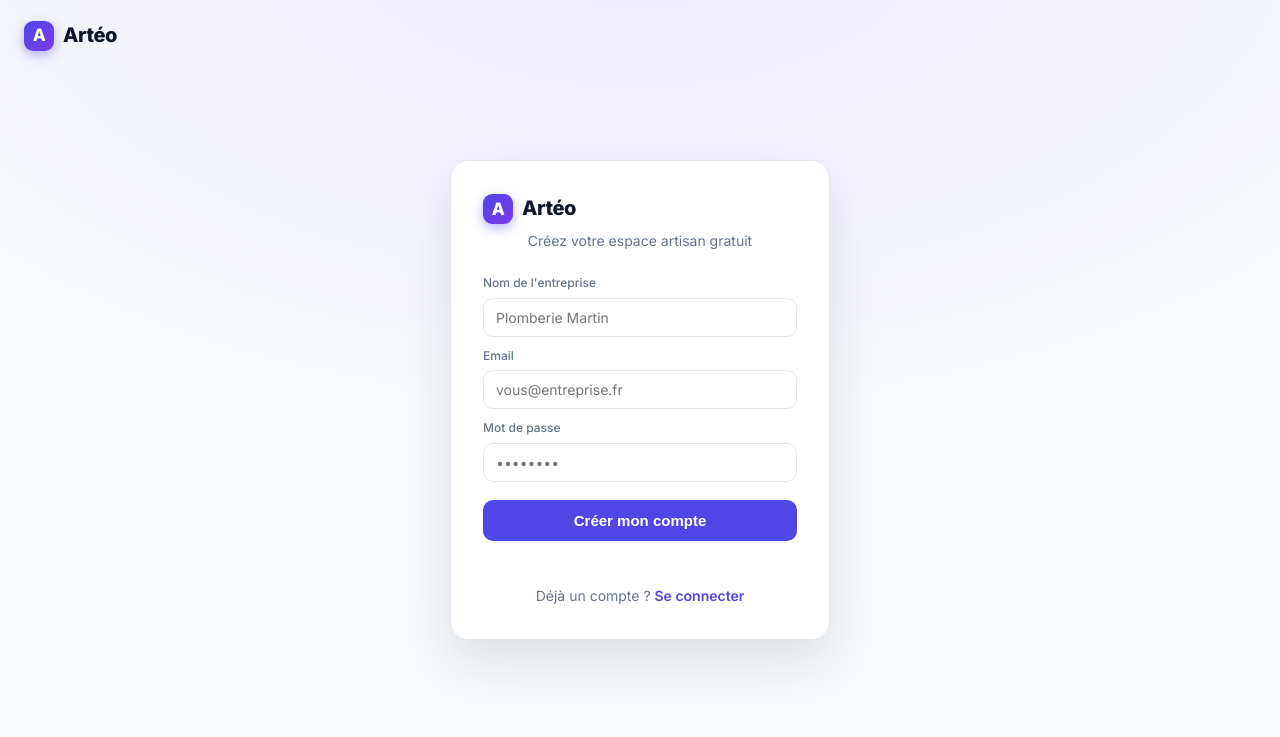
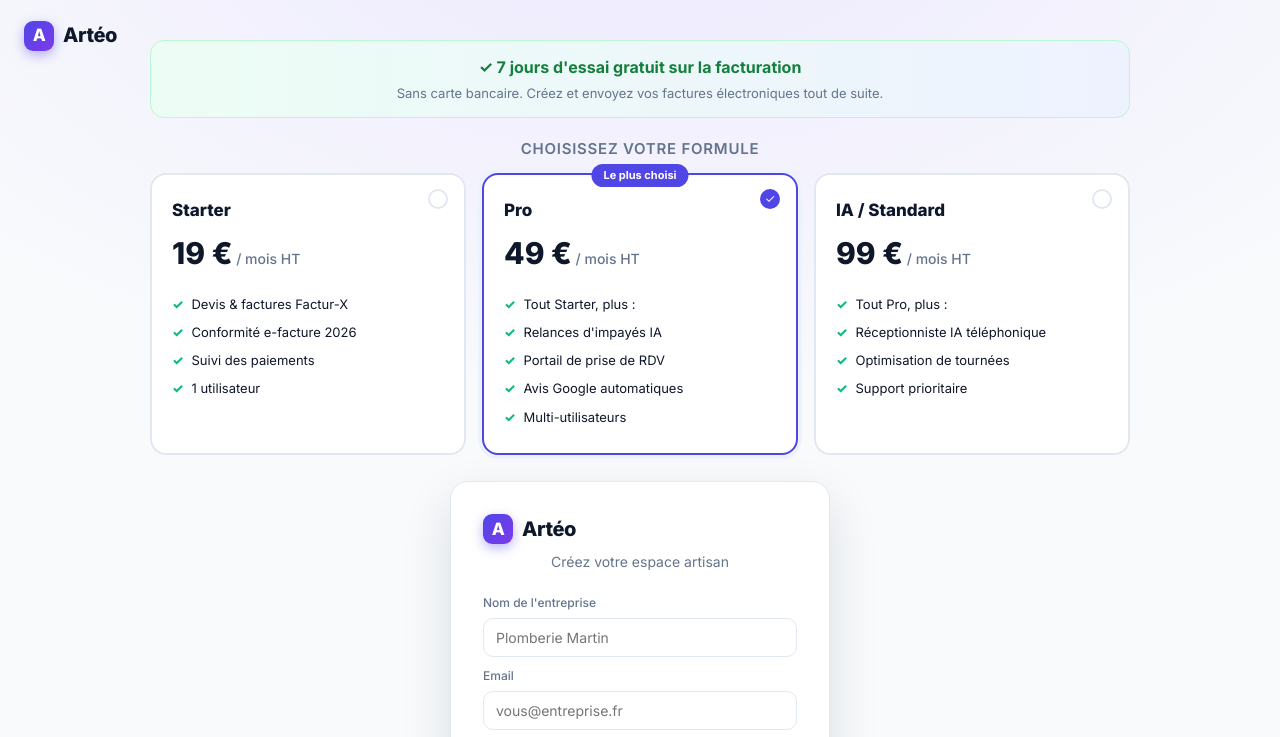
Before and after one commit to damien-marliere/arteo, a website: page public/login.html in a window 1280 px wide. Both pictures are taken after a click on the link "Créer un compte". Shown: the top 737 px of the page. Drawn offline with Linux system fonts and the light colour scheme.

Commit message:
Update login.html

```diff
--- a/public/login.html
+++ b/public/login.html
@@ -7,9 +7,11 @@
 <link href="https://fonts.googleapis.com/css2?family=Inter:wght@400;500;600;700;800&display=swap" rel="stylesheet" />
 <link rel="stylesheet" href="/assets/app.css" />
 <style>
-  body { display:flex; min-height:100vh; align-items:center; justify-content:center;
+  body { display:flex; min-height:100vh; align-items:center; justify-content:center; padding:40px 20px;
          background: radial-gradient(900px 500px at 50% -10%, #ede9fe, var(--bg)); }
-  .box { background:#fff; border:1px solid var(--line); border-radius:18px; padding:32px; width:380px; box-shadow:var(--shadow-lg); }
+  .wrap { width:100%; max-width:380px; transition:max-width .2s; }
+  .wrap.signup { max-width:980px; }
+  .box { background:#fff; border:1px solid var(--line); border-radius:18px; padding:32px; box-shadow:var(--shadow-lg); }
   .box .logo { justify-content:center; margin-bottom:6px; }
   .sub { color:var(--muted); font-size:14px; text-align:center; margin-bottom:22px; }
   .toggle { text-align:center; margin-top:16px; font-size:14px; color:var(--muted); }
@@ -17,11 +19,66 @@
   .err { color:var(--red); font-size:13px; margin-top:10px; min-height:18px; text-align:center; }
   .biz { display:none; }
   .home { position:fixed; top:20px; left:24px; }
+  /* essai gratuit */
+  .trial { display:none; background:linear-gradient(90deg,#ecfdf5,#eef2ff); border:1px solid #bbf7d0;
+           border-radius:14px; padding:14px 18px; text-align:center; margin-bottom:22px; }
+  .trial b { color:#15803d; } .trial small { color:var(--muted); display:block; margin-top:3px; font-size:13px; }
+  /* sélection de formule */
+  .plansWrap { display:none; margin-bottom:26px; }
+  .plansWrap h3.t { text-align:center; font-size:15px; color:var(--muted); font-weight:600; margin:0 0 16px; text-transform:uppercase; letter-spacing:.05em; }
+  .plans { display:grid; grid-template-columns:repeat(3,1fr); gap:16px; }
+  .pl { border:2px solid var(--line); border-radius:16px; padding:22px 20px; cursor:pointer; background:#fff;
+        transition:border-color .15s, box-shadow .15s, transform .1s; position:relative; }
+  .pl:hover { transform:translateY(-2px); box-shadow:var(--shadow); }
+  .pl.sel { border-color:var(--brand); box-shadow:0 0 0 4px var(--brand-soft); }
+  .pl .tag { position:absolute; top:-11px; left:50%; transform:translateX(-50%); background:var(--brand); color:#fff;
+             font-size:11px; font-weight:700; padding:3px 12px; border-radius:999px; white-space:nowrap; }
+  .pl .nm { font-weight:800; font-size:17px; }
+  .pl .pr { font-size:30px; font-weight:800; margin:6px 0 2px; }
+  .pl .pr span { font-size:14px; font-weight:500; color:var(--muted); }
+  .pl ul { list-style:none; padding:0; margin:14px 0 0; }
+  .pl li { font-size:13px; color:var(--ink); padding:4px 0; display:flex; gap:8px; }
+  .pl li::before { content:"✓"; color:var(--accent); font-weight:800; }
+  .pl .check { position:absolute; top:14px; right:16px; width:20px; height:20px; border-radius:50%;
+               border:2px solid var(--line); display:flex; align-items:center; justify-content:center; font-size:12px; color:#fff; }
+  .pl.sel .check { background:var(--brand); border-color:var(--brand); }
+  @media (max-width:760px){ .plans { grid-template-columns:1fr; } }
 </style>
 </head>
 <body>
 <a class="home logo" href="/"><span class="mark">A</span> Artéo</a>
-<div class="box">
+<div class="wrap" id="wrap">
+  <div class="trial" id="trial">
+    <b>✓ 7 jours d'essai gratuit sur la facturation</b>
+    <small>Sans carte bancaire. Créez et envoyez vos factures électroniques tout de suite.</small>
+  </div>
+
+  <div class="plansWrap" id="plansWrap">
+    <h3 class="t">Choisissez votre formule</h3>
+    <div class="plans" id="plans">
+      <div class="pl" data-plan="starter" onclick="pickPlan('starter')">
+        <div class="check">✓</div>
+        <div class="nm">Starter</div>
+        <div class="pr">19 €<span> / mois HT</span></div>
+        <ul><li>Devis &amp; factures Factur-X</li><li>Conformité e-facture 2026</li><li>Suivi des paiements</li><li>1 utilisateur</li></ul>
+      </div>
+      <div class="pl sel" data-plan="pro" onclick="pickPlan('pro')">
+        <div class="tag">Le plus choisi</div>
+        <div class="check">✓</div>
+        <div class="nm">Pro</div>
+        <div class="pr">49 €<span> / mois HT</span></div>
+        <ul><li>Tout Starter, plus :</li><li>Relances d'impayés IA</li><li>Portail de prise de RDV</li><li>Avis Google automatiques</li><li>Multi-utilisateurs</li></ul>
+      </div>
+      <div class="pl" data-plan="ia" onclick="pickPlan('ia')">
+        <div class="check">✓</div>
+        <div class="nm">IA / Standard</div>
+        <div class="pr">99 €<span> / mois HT</span></div>
+        <ul><li>Tout Pro, plus :</li><li>Réceptionniste IA téléphonique</li><li>Optimisation de tournées</li><li>Support prioritaire</li></ul>
+      </div>
+    </div>
+  </div>
+
+  <div class="box" style="max-width:380px;margin:0 auto">
     <div class="logo"><span class="mark">A</span> Artéo</div>
     <div class="sub" id="sub">Connectez-vous à votre espace artisan</div>
     <div class="biz" id="bizField"><label>Nom de l'entreprise</label><input id="businessName" placeholder="Plomberie Martin" /></div>
@@ -31,20 +88,30 @@
     <div class="err" id="err"></div>
     <div class="toggle" id="toggle">Pas encore de compte ? <a onclick="setMode('signup')">Créer un compte</a></div>
   </div>
+</div>
 <script>
 let mode = location.pathname === '/signup' ? 'signup' : 'login';
+let plan = 'pro';
+function pickPlan(p){
+  plan = p;
+  document.querySelectorAll('.pl').forEach(el => el.classList.toggle('sel', el.dataset.plan === p));
+}
 function setMode(m){
   mode = m;
-  document.getElementById('bizField').style.display = m==='signup' ? 'block' : 'none';
-  document.getElementById('btn').textContent = m==='signup' ? 'Créer mon compte' : 'Se connecter';
-  document.getElementById('sub').textContent = m==='signup' ? 'Créez votre espace artisan gratuit' : 'Connectez-vous à votre espace artisan';
-  document.getElementById('toggle').innerHTML = m==='signup'
+  const signup = m === 'signup';
+  document.getElementById('wrap').classList.toggle('signup', signup);
+  document.getElementById('bizField').style.display = signup ? 'block' : 'none';
+  document.getElementById('trial').style.display = signup ? 'block' : 'none';
+  document.getElementById('plansWrap').style.display = signup ? 'block' : 'none';
+  document.getElementById('btn').textContent = signup ? 'Créer mon compte — essai gratuit' : 'Se connecter';
+  document.getElementById('sub').textContent = signup ? 'Créez votre espace artisan' : 'Connectez-vous à votre espace artisan';
+  document.getElementById('toggle').innerHTML = signup
     ? 'Déjà un compte ? <a onclick="setMode(\'login\')">Se connecter</a>'
     : 'Pas encore de compte ? <a onclick="setMode(\'signup\')">Créer un compte</a>';
 }
 async function submitForm(){
   document.getElementById('err').textContent='';
-  const body = { email:email.value, password:password.value, businessName:businessName.value };
+  const body = { email:email.value, password:password.value, businessName:businessName.value, plan };
   const r = await fetch(mode==='signup'?'/api/auth/signup':'/api/auth/login',{method:'POST',headers:{'Content-Type':'application/json'},body:JSON.stringify(body)});
   const d = await r.json();
   if(d.error){ document.getElementById('err').textContent = d.error; return; }
```
Lines whose indentation alone changed are shown as unchanged.
